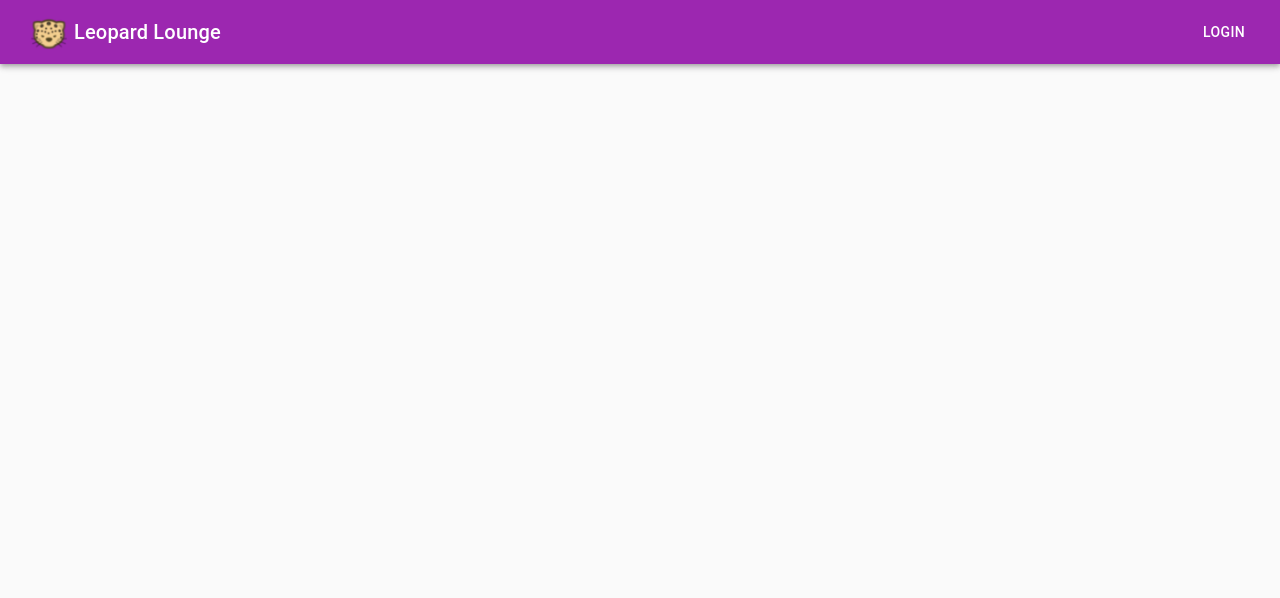
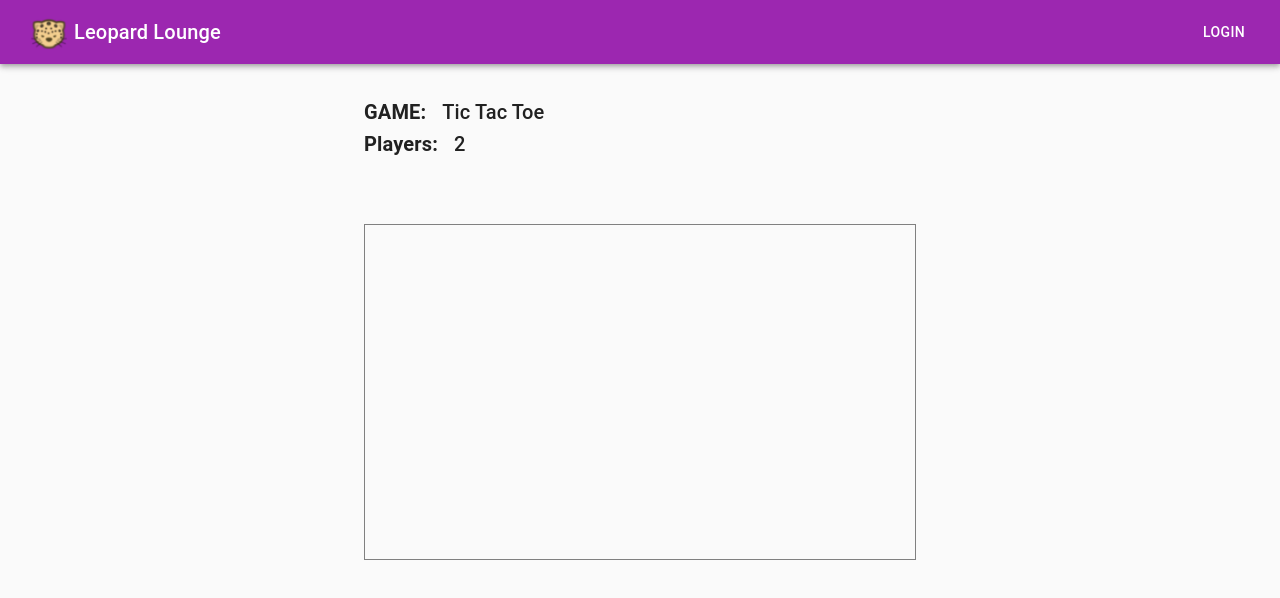
Before and after one commit to martinbee/leopard-lounge, a React (Create React App) app: page /room in a window 1280 px wide. Shown: the top 598 px of the page. Built offline with nearby package versions, Linux system fonts and the light colour scheme.

Commit message:
feat: work on room styles

```diff
--- a/src/App.js
+++ b/src/App.js
@@ -9,7 +9,7 @@ import purple from '@material-ui/core/colors/purple';
 import { BrowserRouter } from 'react-router-dom';
 
 import { AuthContextProvider } from './contexts/auth';
-import AppHeader from './components/AppHeader';
+import AppLayout from './components/AppLayout';
 import RootRouter from './components/RootRouter';
 
 const theme = createMuiTheme({
@@ -25,9 +25,9 @@ function App() {
         <CssBaseline>
           <BrowserRouter>
             <AuthContextProvider>
-              <AppHeader>
+              <AppLayout>
                 <RootRouter />
-              </AppHeader>
+              </AppLayout>
             </AuthContextProvider>
           </BrowserRouter>
         </CssBaseline>
--- a/src/components/AppHeader.js
+++ b/src/components/AppLayout.js
@@ -25,7 +25,11 @@ const HeaderLogo = styled.img`
   height: 50px;
 `;
 
-const AppHeader = ({ children }) => (
+const BodyWrapper = styled.div`
+  margin-top: 2rem;
+`;
+
+const AppLayout = ({ children }) => (
   <>
     <AppBar position="static">
       <HeaderWrapper>
@@ -38,8 +42,10 @@ const AppHeader = ({ children }) => (
         <AppHeaderAuthButton />
       </HeaderWrapper>
     </AppBar>
-    {children}
+    <BodyWrapper>
+      {children}
+    </BodyWrapper>
   </>
 );
 
-export default AppHeader;
+export default AppLayout;
--- a/src/components/Lobby.js
+++ b/src/components/Lobby.js
@@ -6,6 +6,7 @@ import {
 } from '@material-ui/core';
 import styled from 'styled-components';
 
+import { CleanLink } from './styles';
 import logo from '../images/leopard-152.png';
 
 const Section = styled.div`
@@ -47,6 +48,12 @@ const games = [
   'Tic-Tac-Toe',
 ]; // come from api eventually
 
+// should flow like so: two tabs, join/create
+// join should just ask for room code
+// create shoul have selects for games
+// select for local or online
+// create button at bottom that's disabled until game is chosen
+
 const Lobby = () => {
   const [selectedGame, selectGame] = useState('');
 
@@ -57,7 +64,6 @@ const Lobby = () => {
         <img src={logo} alt="leopard logo" />
         <Text variant="body1"># of Players Playing: 0</Text>
       </Section>
-      <hr/>
       <Section>
         <Text variant="h6">Choose a game:</Text>
         <GamesWrapper>
@@ -78,6 +84,36 @@ const Lobby = () => {
           })}
         </GamesWrapper>
       </Section>
+      {selectedGame && (
+        <Section>
+          <Text variant="h6">Next Steps:</Text>
+          <div>
+            <GameButton
+              onClick={() => {}}
+              variant="contained"
+              color="default"
+            >
+              Join
+            </GameButton>
+            <CleanLink
+              to={{
+                pathname: '/room',
+                state: {
+                  game: selectedGame,
+                },
+              }}
+            >
+              <GameButton
+                onClick={() => {}}
+                variant="contained"
+                color="default"
+              >
+                Create
+              </GameButton>
+            </CleanLink>
+          </div>
+        </Section>
+      )}
     </Container>
   );
 };
--- /dev/null
+++ b/src/components/Room.js
@@ -0,0 +1,41 @@
+import React from 'react';
+import {
+  Container,
+  Typography,
+} from '@material-ui/core';
+import styled from 'styled-components';
+
+import TicTacToe from './TicTacToe';
+
+const GameInfoWrapper = styled.div`
+  margin-bottom: 4rem;
+`;
+const GameInfo = styled.div`
+  display: flex;
+`;
+
+const Text = styled(Typography)`
+  text-align: center;
+`;
+const Label = styled(Typography)`
+  margin-right: 1rem;
+  font-weight: bold;
+`;
+
+const Room = ({ game }) => (
+  <Container maxWidth="sm">
+    <GameInfoWrapper>
+      <GameInfo>
+        <Label variant="h6">GAME:</Label>
+        <Text variant="h6">Tic Tac Toe</Text>
+      </GameInfo>
+      <GameInfo>
+        <Label variant="h6">Players:</Label>
+        <Text variant="h6">2</Text>
+      </GameInfo>
+    </GameInfoWrapper>
+    <TicTacToe />
+  </Container>
+);
+
+export default Room;
--- a/src/components/RootRouter.js
+++ b/src/components/RootRouter.js
@@ -6,6 +6,8 @@ import {
 
 import Lobby from './Lobby';
 import Login from './Login';
+import ProtectedRoute from './ProtectedRoute';
+import Room from './Room';
 
 const RootRouter = () => (
   <Switch>
@@ -15,6 +17,9 @@ const RootRouter = () => (
     <Route path="/login">
       <Login />
     </Route>
+    <ProtectedRoute path="/room">
+      <Room />
+    </ProtectedRoute>
   </Switch>
 );
 
--- /dev/null
+++ b/src/components/TicTacToe.js
@@ -0,0 +1,26 @@
+import React from 'react';
+import {
+  Typography,
+} from '@material-ui/core';
+import styled from 'styled-components';
+
+const Text = styled(Typography)`
+  text-align: center;
+`;
+
+// 9 squares with appropriate borders
+// need state to know who's turn it is
+// once a square has been clicked it belongs to that player
+// that square can't be clicked again
+// when three in a row (horiz, diag, vertical) the player who owns those three wins (need to figure out algo)
+
+const TicTacToe = () => {
+  return (
+    <div style={{ border: '1px solid grey', height: '42vh' }}>
+
+    </div>
+  );
+};
+
+
+export default TicTacToe;
--- a/src/index.css
+++ b/src/index.css
@@ -1,5 +1,11 @@
+html {
+  margin: 0;
+  height: 100vh;
+}
+
 body {
   margin: 0;
+  height: 100vh;
   font-family: -apple-system, BlinkMacSystemFont, 'Segoe UI', 'Roboto', 'Oxygen',
     'Ubuntu', 'Cantarell', 'Fira Sans', 'Droid Sans', 'Helvetica Neue',
     sans-serif;
@@ -7,6 +13,10 @@ body {
   -moz-osx-font-smoothing: grayscale;
 }
 
+#root {
+  height: 100vh;
+}
+
 code {
   font-family: source-code-pro, Menlo, Monaco, Consolas, 'Courier New',
     monospace;
```
Also changed, not shown: src/App.css (deleted, +0 -38 lines).
